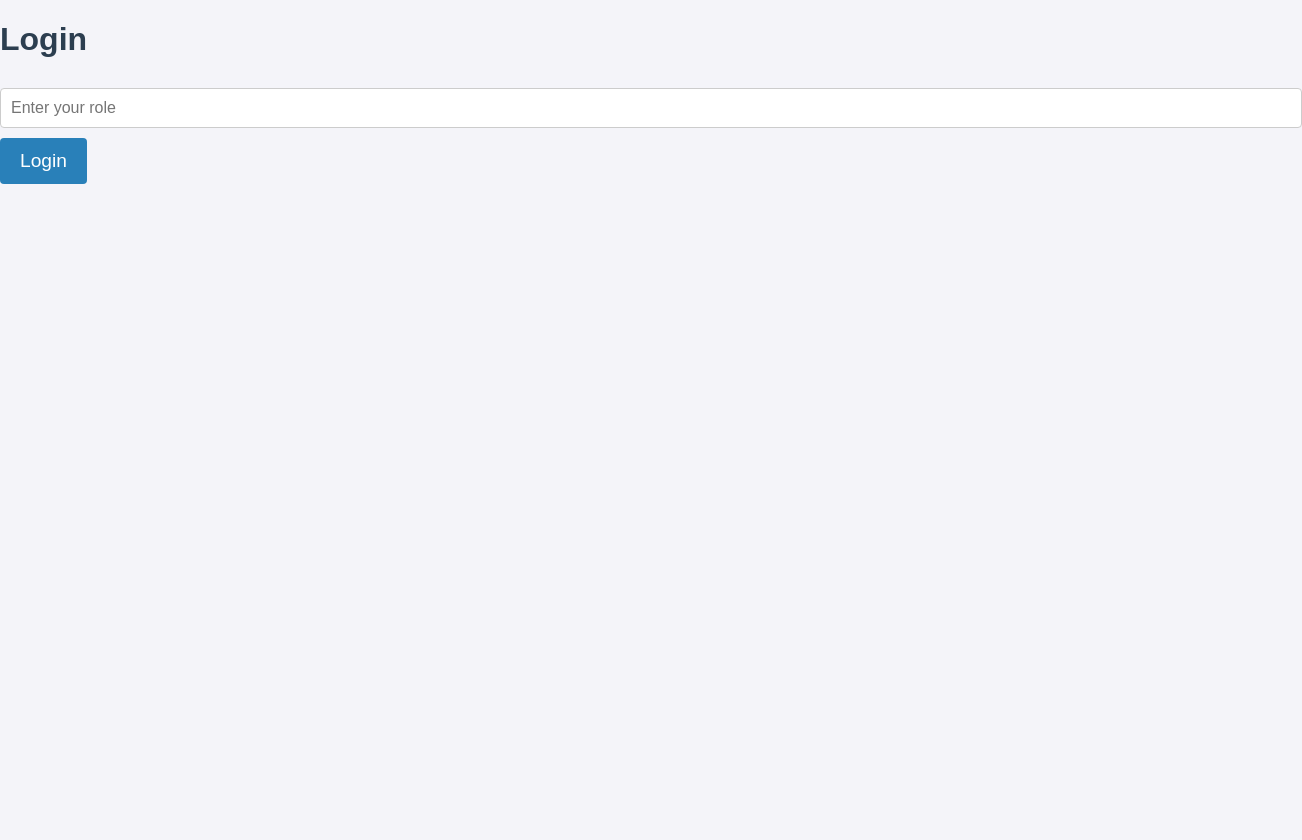
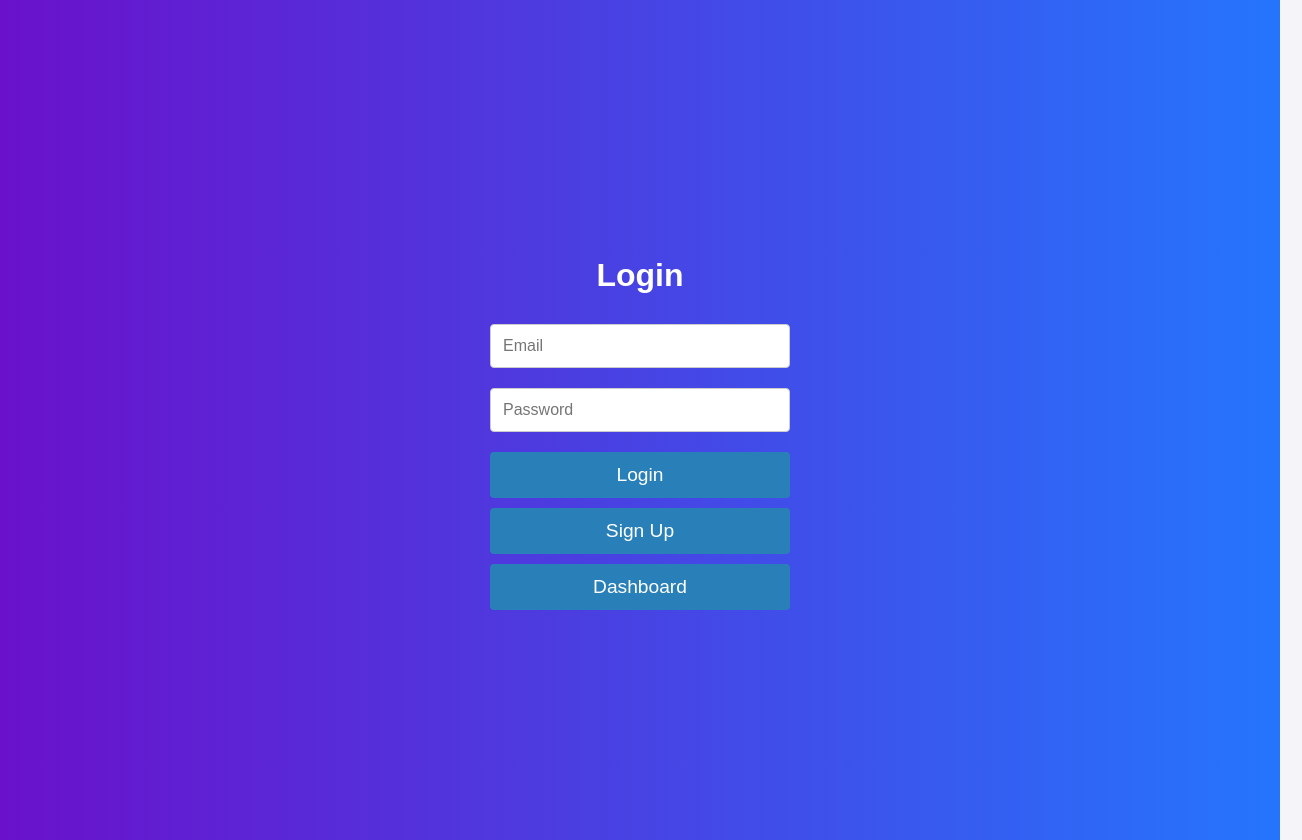
Before and after one commit to ChaseWink05/No-Stray-Animals-Ever--NSAE--WebApp, a React (Vite) app in the folder nsae-dashboard/: page /login in a window 1280 px wide. Shown: the whole page, 1302 px wide, since content can reach past the window. Before the commit the page ends 800 px from the top, so only its background shows below. Built offline with nearby package versions, Linux system fonts and the light colour scheme.

Commit message:
Added more styling
Added more styling to the signin/signup pages, ability to go back and forth pages. and footer to the home

```diff
--- a/nsae-dashboard/src/components/Home.jsx
+++ b/nsae-dashboard/src/components/Home.jsx
@@ -20,6 +20,13 @@ function Home() {
         <Link to="/signup" className="button">Become a Volunteer</Link>
         <Link to="/login" className="button">Login</Link>
       </div>
+      <footer className="footer">
+        <div className="footer-content">
+          <p>📍 NSAE Office: 1 Main Street, Dreamland, DL 00000, ULTRA PLANET</p>
+          <p>📍 Safari Park: 2 Park Street, Dreamland, DL 00000, ULTRA PLANET</p>
+          <p>📧 Contact HR: <a href="mailto:hr@nsae.org">hr@nsae.org</a></p>
+        </div>
+      </footer>
     </div>
   );
 }
--- a/nsae-dashboard/src/components/Login.jsx
+++ b/nsae-dashboard/src/components/Login.jsx
@@ -1,32 +1,38 @@
-import React from "react";
+import React, { useState } from "react";
 import { useNavigate } from "react-router-dom";
+import "../styles/Login.css";
+import Dashboard from "./Dashboard";
 
 function Login() {
-    const [role, setRole] = React.useState("");
+  const [email, setEmail] = useState("");
+  const [password, setPassword] = useState("");
   const navigate = useNavigate();
 
-    const handleLogin = () => {
-        switch (role.toLocaleLowerCase()) {
-            case "ceo":
-                navigate("/ceo");
-                break;
-            case "handler":
-                navigate("/handler");
-                break;
-            case "volunteer":
-                navigate("/volunteer");
-                break;
-            default:
-                alert("Invalid role!");
-
+  const handleLogin = async () => {
+    const response = await fetch("/api/login", {
+      method: "POST",
+      headers: {
+        "Content-Type": "application/json",
+      },
+      body: JSON.stringify({ email, password }),
+    });
+    const data = await response.json();
+    if (response.ok) {
+      localStorage.setItem("token", data.token);
+      navigate("/dashboard");
+    } else {
+      alert("Login failed");
     }
   };
 
   return (
-        <div>
-            <h1>Login</h1>
-            <input type="text" placeholder="Enter your role" onChange={(e) => setRole(e.target.value)} />
+    <div className="login-container">
+      <h2>Login</h2>
+      <input type="email" placeholder="Email" onChange={(e) => setEmail(e.target.value)} />
+      <input type="password" placeholder="Password" onChange={(e) => setPassword(e.target.value)} />
       <button onClick={handleLogin}>Login</button>
+      <button onClick={() => navigate("/signup")}>Sign Up</button>
+      <button onClick={() => Dashboard("/dashboard")}>Dashboard</button>
     </div>
   );
 }
--- a/nsae-dashboard/src/components/VolunteerSignup.jsx
+++ b/nsae-dashboard/src/components/VolunteerSignup.jsx
@@ -1,7 +1,6 @@
 import React, { useState } from "react";
 import "../styles/VolunteerSignup.css";
 import { Link } from "react-router-dom";
-
 
 function VolunteerSignup() {
   const [name, setName] = useState("");
@@ -9,29 +8,29 @@ function VolunteerSignup() {
   const [town, setTown] = useState("");
   const [image, setImage] = useState("");
   const [bio, setBio] = useState("");
+
   const handleSignup = () => {
-    const volunteerData = { name, hobby, town, image };
+    const volunteerData = { name, hobby, town, image, bio };
     localStorage.setItem("volunteer", JSON.stringify(volunteerData));
     alert("Account created! Contact HR for approval.");
   };
 
   return (
     <div className="signup-container">
+      <div className="volunteer-form">
         <h2>Become a Volunteer</h2>
         <input type="text" placeholder="Full Name" onChange={(e) => setName(e.target.value)} />
         <input type="text" placeholder="Hobby" onChange={(e) => setHobby(e.target.value)} />
         <input type="text" placeholder="Town" onChange={(e) => setTown(e.target.value)} />
-      <input type = "bio" placeholder = "Bio" onChange = {(e) => setBio(e.target.value)} />
+        <textarea placeholder="Short Bio" onChange={(e) => setBio(e.target.value)} />
         <input type="file" onChange={(e) => setImage(URL.createObjectURL(e.target.files[0]))} />
-
         <button onClick={handleSignup}>Sign Up</button>
-
         <Link to="/Home">
-      <button>Back to Home Page </button>
+          <button>Back to Home Page</button>
         </Link>
+      </div>
     </div>
   );
 }
 
-
 export default VolunteerSignup;
--- a/nsae-dashboard/src/styles/Home.css
+++ b/nsae-dashboard/src/styles/Home.css
@@ -42,3 +42,25 @@ p {
 .button:hover {
   background-color: #1abc9c; /* Green */
 }
+.footer {
+  background-color: #2c3e50;
+  color: white;
+  padding: 20px;
+  text-align: center;
+  bottom: 0;
+  width: 100%;
+}
+
+.footer-content {
+  max-width: 1200px;
+  margin: 0 auto;
+}
+
+.footer a {
+  color: #1abc9c;
+  text-decoration: none;
+}
+
+.footer a:hover {
+  text-decoration: underline;
+}
--- a/nsae-dashboard/src/styles/Login.css
+++ b/nsae-dashboard/src/styles/Login.css
@@ -4,23 +4,30 @@
   align-items: center;
   justify-content: center;
   min-height: 100vh;
-    background-color: #f4f4f9;
+  background: linear-gradient(to right, #6a11cb, #2575fc);
+  padding: 20px;
 }
 
 .login-container h2 {
   font-size: 2rem;
-    color: #2c3e50;
+  color: #ffffff;
   margin-bottom: 20px;
 }
 
 .login-container input {
   width: 100%;
   max-width: 300px;
-    padding: 10px;
+  padding: 12px;
   margin: 10px 0;
   border: 1px solid #ccc;
   border-radius: 4px;
   font-size: 1rem;
+  box-sizing: border-box; /* Ensure padding and border are included in the element's total width and height */
+}
+
+.login-container input:focus {
+  border-color: #2980b9;
+  outline: none;
 }
 
 .login-container button {
@@ -32,6 +39,10 @@
   cursor: pointer;
   border-radius: 4px;
   transition: background-color 0.3s ease;
+  margin-top: 10px;
+  width: 100%; /* Make buttons full width */
+  max-width: 300px; /* Limit the maximum width of buttons */
+  box-sizing: border-box; /* Ensure padding and border are included in the element's total width and height */
 }
 
 .login-container button:hover {
--- a/nsae-dashboard/src/styles/VolunteerSignup.css
+++ b/nsae-dashboard/src/styles/VolunteerSignup.css
@@ -1,26 +1,27 @@
-/* volunteer.css */
-
-/* Basic styling for the form container */
-.volunteer-container {
+.signup-container {
   display: flex;
   justify-content: center;
   align-items: center;
   min-height: 100vh;
-    background-color: #f4f4f9;
+  background: linear-gradient(to right, #6a11cb, #2575fc);
+  padding: 20px;
 }
 
 /* Form styling */
 .volunteer-form {
   background-color: white;
-    padding: 20px;
-    border-radius: 8px;
+  padding: 30px;
+  border-radius: 10px;
   box-shadow: 0 4px 8px rgba(0, 0, 0, 0.1);
   width: 100%;
   max-width: 500px;
   text-align: center;
+  display: flex;
+  flex-direction: column; /* Stack items vertically */
+  align-items: center; /* Center items horizontally */
 }
 
-  h1 {
+h2 {
   font-size: 2rem;
   color: #2c3e50;
   margin-bottom: 20px;
@@ -29,22 +30,23 @@
 /* Input field styling */
 input[type="text"],
 input[type="email"],
-  input[type = "bio"],
-  input[type="file"]
+input[type="bio"],
+input[type="file"],
 textarea {
   width: 100%;
-    padding: 10px;
+  padding: 12px;
   margin: 10px 0;
   border: 1px solid #ccc;
   border-radius: 4px;
   font-size: 1rem;
+  box-sizing: border-box; /* Ensure padding and border are included in the element's total width and height */
 }
 
 /* Focus effect on input fields */
 input[type="text"]:focus,
 input[type="email"]:focus,
 input[type="file"]:focus,
-  input[type = "bio"]:focus
+input[type="bio"]:focus,
 textarea:focus {
   border-color: #2980b9;
   outline: none;
@@ -69,6 +71,10 @@
   cursor: pointer;
   border-radius: 4px;
   transition: background-color 0.3s ease;
+  margin-top: 10px;
+  width: 100%; /* Make buttons full width */
+  max-width: 300px; /* Limit the maximum width of buttons */
+  box-sizing: border-box; /* Ensure padding and border are included in the element's total width and height */
 }
 
 /* Hover effect for the submit button */
```
Lines whose indentation alone changed are shown as unchanged.
